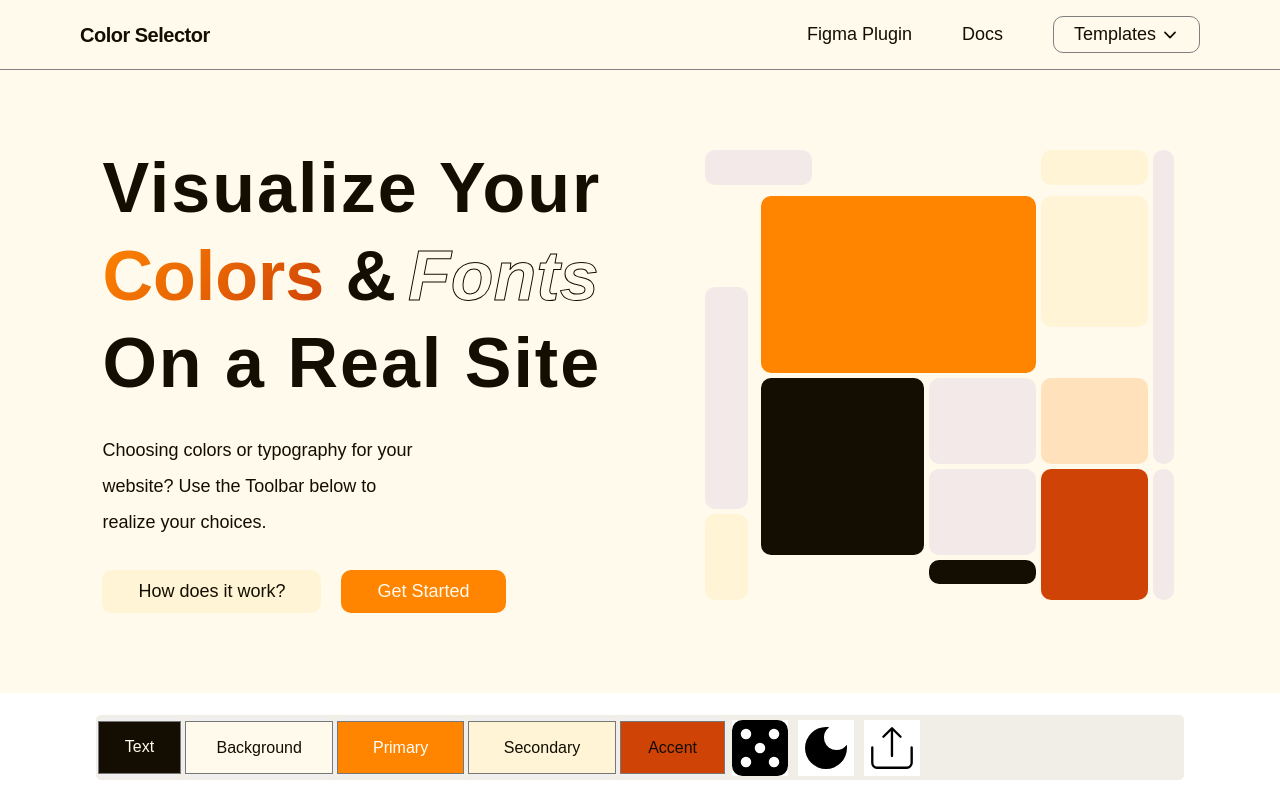
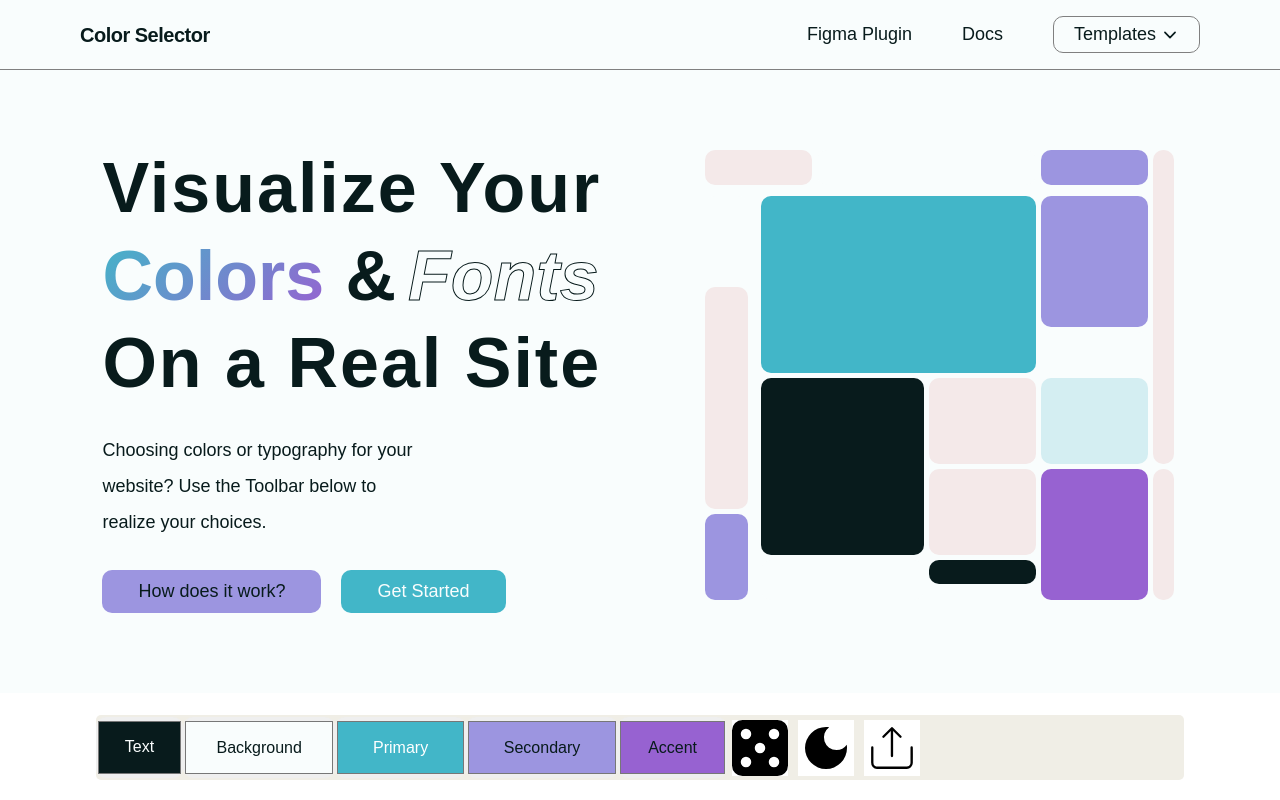
Before and after one commit to eduarf/visualize-colors, a React (Vite) app: page / in a window 1280 px wide. Built offline with nearby package versions, Linux system fonts and the light colour scheme; a web font is replaced by a local one.

Commit message:
begining colors update

```diff
--- a/src/components/popup/components/ShadesContent.jsx
+++ b/src/components/popup/components/ShadesContent.jsx
@@ -23,8 +23,6 @@ const StyledShades = styled.div`
   gap: 5px;
   flex-wrap: wrap;
 `;
-
-
 
 
 export default function ShadesContent() {
--- a/src/features/themeSlice.js
+++ b/src/features/themeSlice.js
@@ -14,12 +14,12 @@ import {
 } from "../components/utils/helpers";
 
 const initialState = {
-  primaryColor: "#FF8400",
-  secondaryColor: "#FFF5D6",
-  accentColor: "#CF4307",
-  backgroundColor: "#FFFAEB",
-  textColor: "#130E01",
-  primaryComplement: "#FFE2BC",
+  primaryColor: "#42B6C8",
+  secondaryColor: "#9C95E0",
+  accentColor: "#9762D1",
+  backgroundColor: "#F9FDFD",
+  textColor: "#081B1C",
+  primaryComplement: "#d4eef2",
   isDark: false,
   isExportOpen: false,
 };
```
